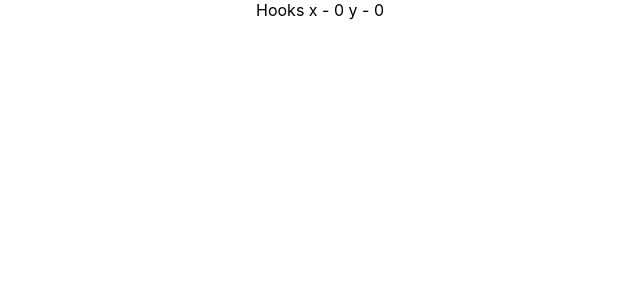
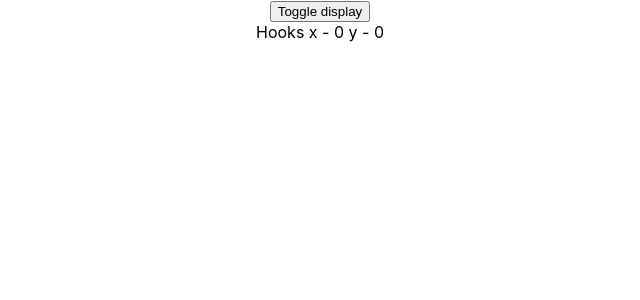
Before and after one commit to R4m21/react-hooks, a React (Create React App) app: page / in a window 1280 px wide. Shown: the top 300 px of the page, without its empty margins (320-960 px from the left). Built offline with nearby package versions, Linux system fonts and the light colour scheme.

Commit message:
useEffect with cleanup (cleanupcode is removing timer,subscriptions,event handler)

```diff
--- a/src/App.js
+++ b/src/App.js
@@ -1,6 +1,7 @@
 import './App.css';
 // import ClassMouse from './components/ClassMouse';
-import HookMouse from './components/HookMouse';
+// import HookMouse from './components/HookMouse';
+import MouseContainer from './components/MouseContainer';
 // import HookCounterFour from './components/HookCounterFour';
 // import HookCounterThree from './components/HookCounterThree';
 // import ClassCounter from './components/ClassCounter';
@@ -18,7 +19,8 @@
     {/* <HookCounterFour/> */}
     {/* <HookCounter1/> */}
     {/* <ClassMouse/> */}
-    <HookMouse/>
+    {/* <HookMouse/> */}
+    <MouseContainer/>
     </div>
   );
 }
--- a/src/components/ClassMouse.js
+++ b/src/components/ClassMouse.js
@@ -17,6 +17,9 @@
     window.addEventListener("mousemove", this.logMousePosition);
   }
 
+  componentWillUnmount(){
+    window.removeEventListener("mousemove", this.logMousePosition);
+  }
   render() {
     return (
       <div>
--- a/src/components/HookMouse.js
+++ b/src/components/HookMouse.js
@@ -18,7 +18,11 @@
   useEffect(() => {
     console.log("useEffect called");
     window.addEventListener("mousemove", logMousePosition);
-  },[]);
+    return () => {
+      console.log("component unmounting code");
+      window.removeEventListener("mousemove", logMousePosition);
+    };
+  }, []);
 
   return (
     <div>
--- /dev/null
+++ b/src/components/MouseContainer.js
@@ -0,0 +1,14 @@
+import React, { useState } from 'react'
+import HookMouse from './HookMouse'
+
+function MouseContainer() {
+    const [display,setDisplay] = useState(true)
+    return (
+        <div>
+        <button onClick={()=>setDisplay(!display)}>Toggle display</button>
+        {display && <HookMouse/>}
+        </div>
+    )
+}
+
+export default MouseContainer
```
